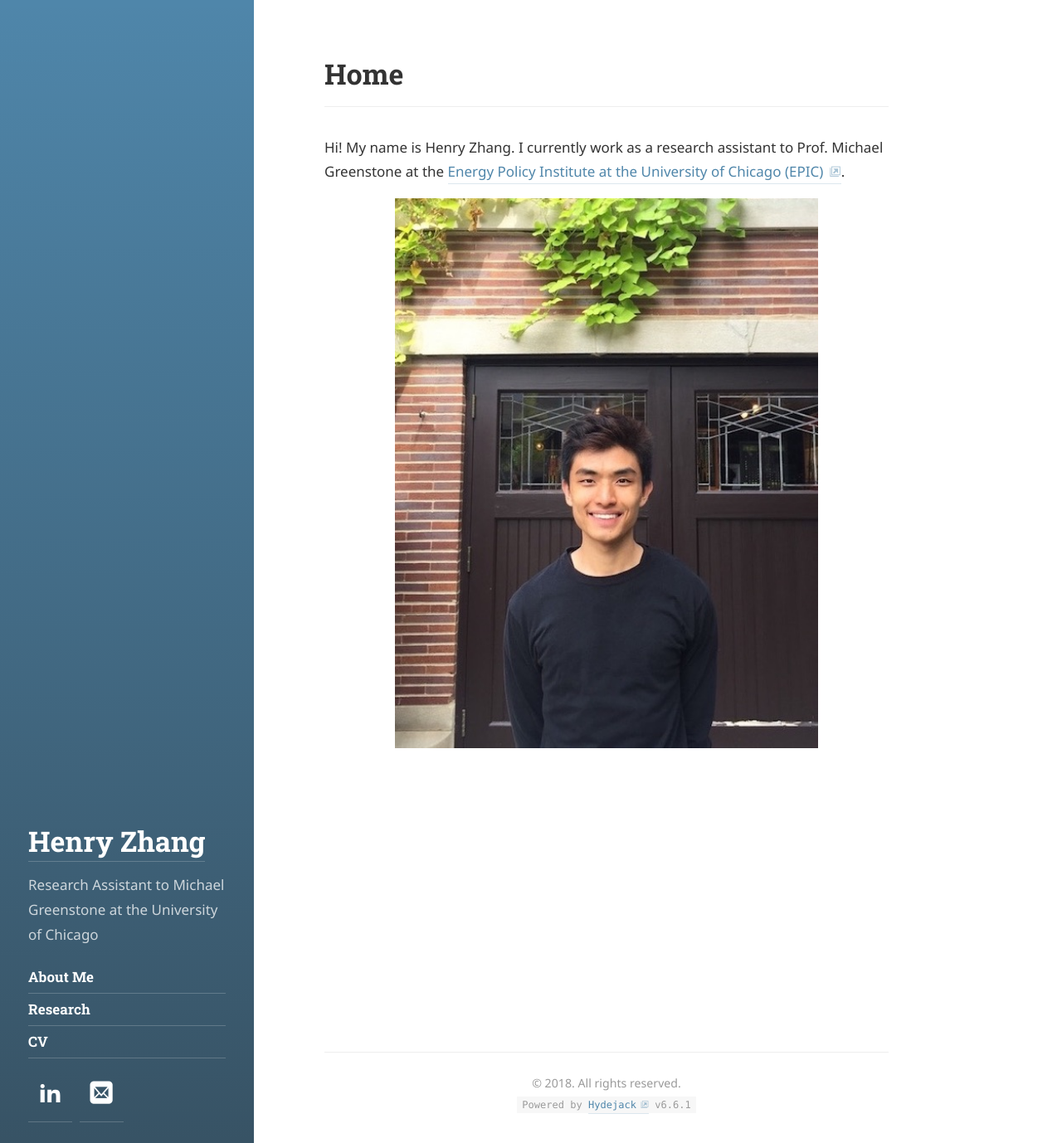
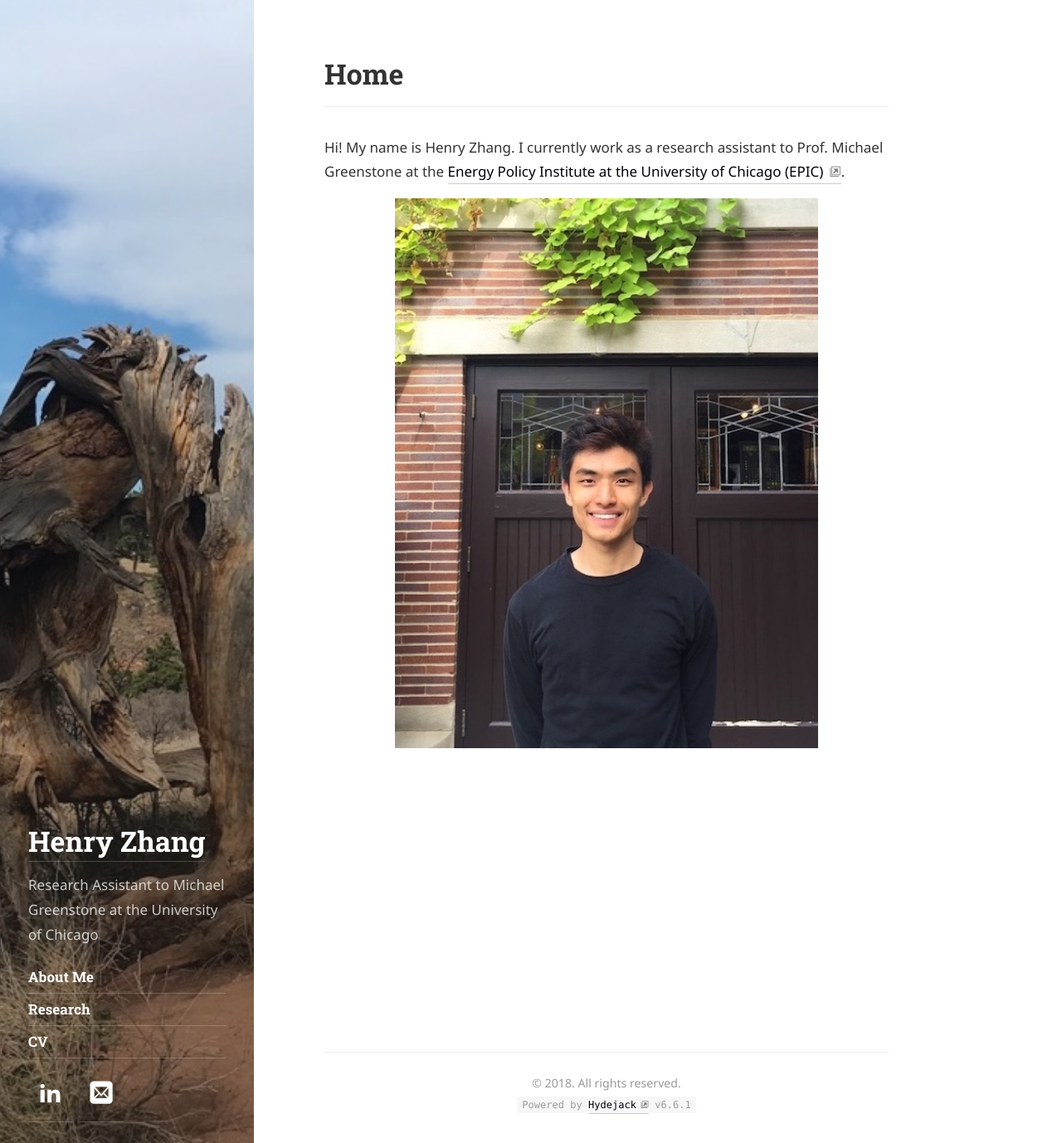
Before and after one commit to verklighet/verklighet.github.io, a Jekyll site: the page built from index.html, in a window 1280 px wide and 1378 px high. Shown: the whole window at 83% size. Built offline with Jekyll 4.4.1, drawn with Linux system fonts in a browser that asks for light colours; some web fonts are replaced; the list of posts is cut into pages by our own code.

Commit message:
zombie color sidebar

```diff
--- a/_config.yml
+++ b/_config.yml
@@ -26,8 +26,8 @@ author:
   email:             hhz@uchicago.edu
 
 # Fallback image and color
-accent_image:               /assets/img/tree.jpg
-accent_color:               rgb(0,0,10)
+image:               /assets/img/tree.jpg
+color:               rgb(0,0,10)
 
 # The font used for headings. Expects a string that is a valid CSS font-family value.
 font_heading:        "'Roboto Slab', Helvetica, Arial, sans-serif"
```
